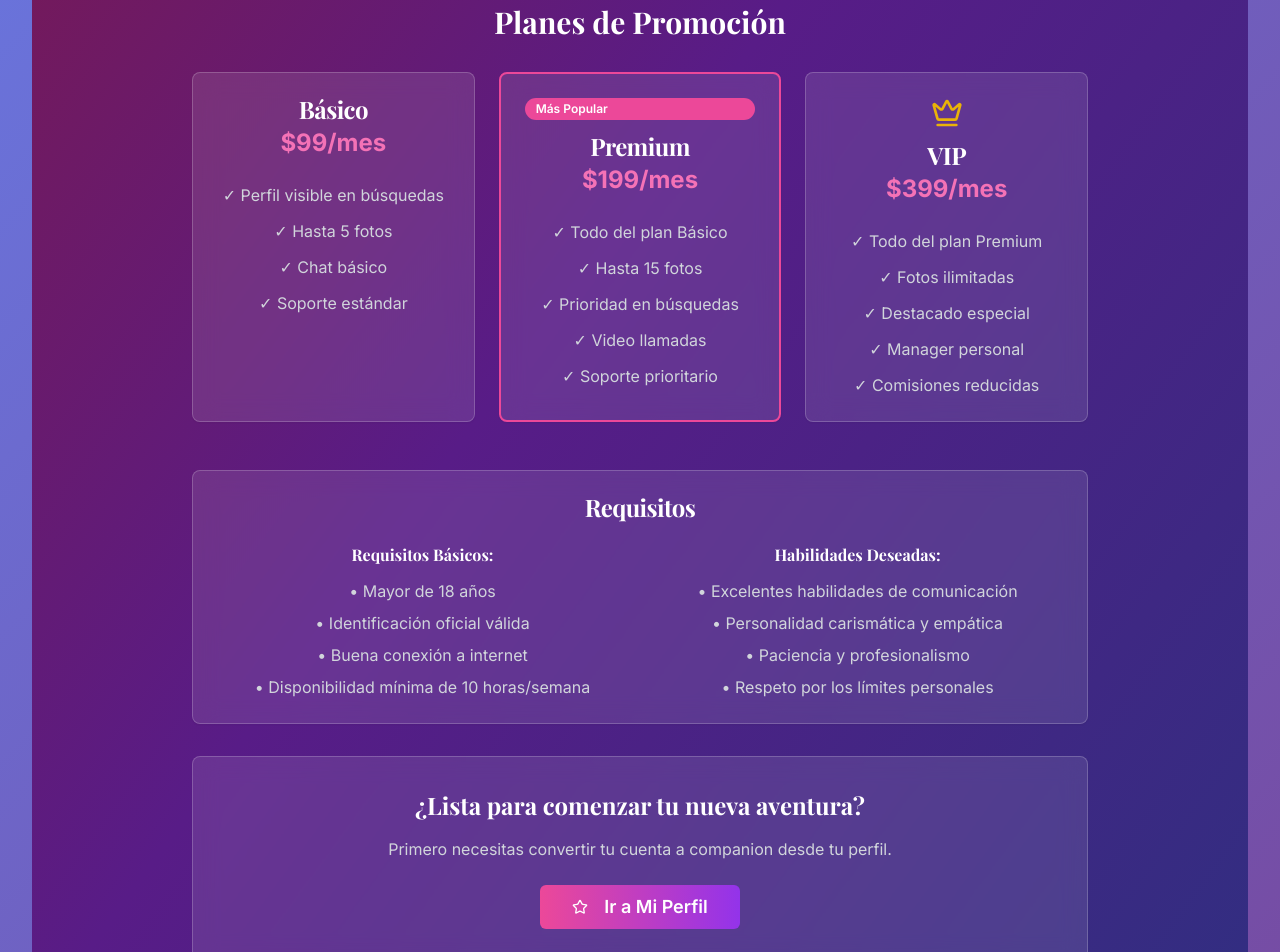
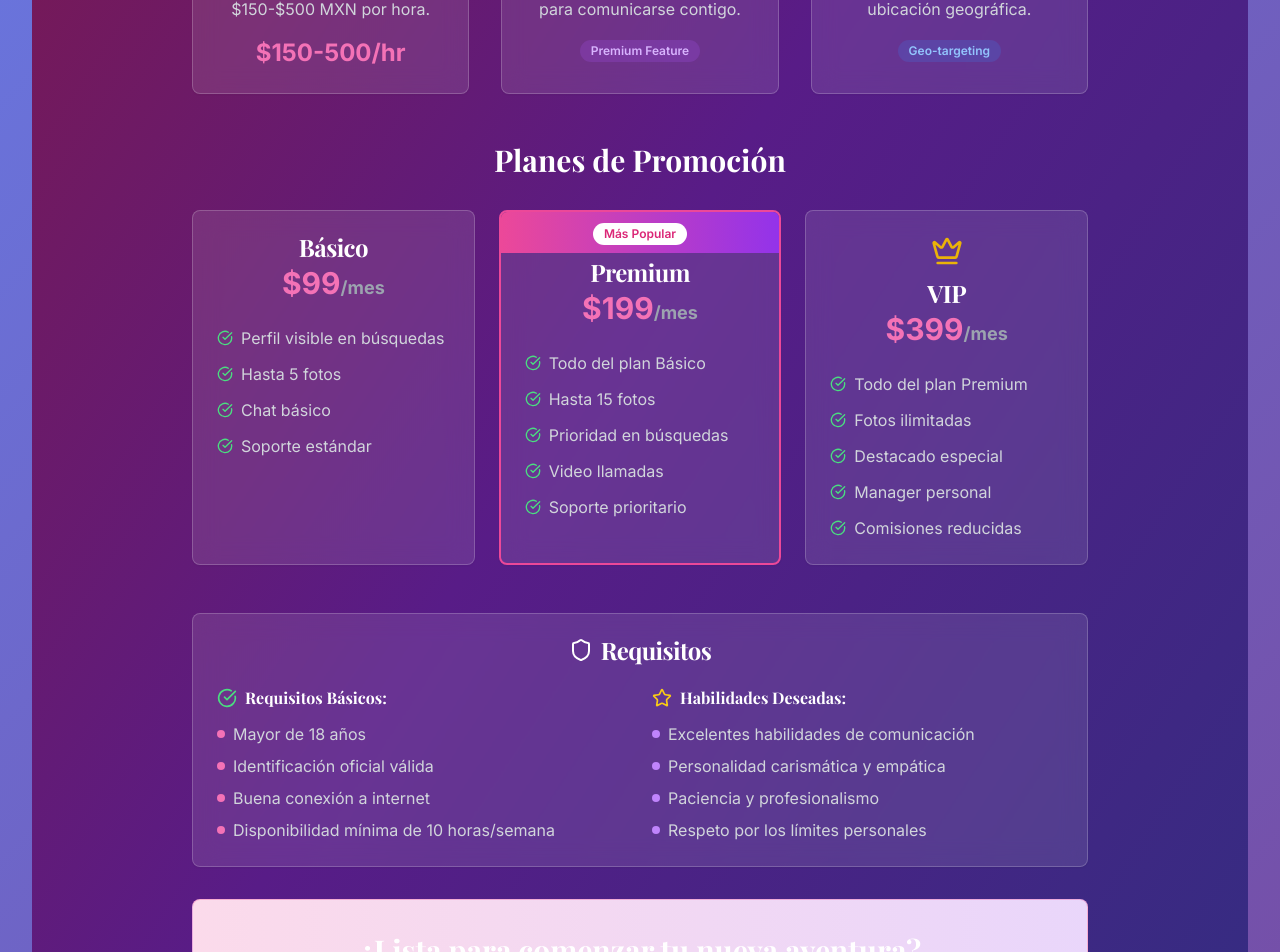
Before and after one commit to MortiPrime/rent-a-waifu-online, a React (Vite) app: page /become-companion in a window 1280 px wide. Shown: the part 660-1612 px from the top of the page. Built offline with nearby package versions, Linux system fonts and the light colour scheme.

Commit message:
Fix BecomeCompanion page
Continue working on the BecomeCompanion page, addressing any remaining issues.

```diff
--- a/src/pages/BecomeCompanion.tsx
+++ b/src/pages/BecomeCompanion.tsx
@@ -5,7 +5,7 @@ import { useAuth } from '@/hooks/useAuth';
 import { Button } from '@/components/ui/button';
 import { Card, CardContent, CardHeader, CardTitle } from '@/components/ui/card';
 import { Badge } from '@/components/ui/badge';
-import { Heart, Star, DollarSign, Shield, Users, Crown, Phone, MapPin } from 'lucide-react';
+import { Heart, Star, DollarSign, Shield, Users, Crown, Phone, MapPin, CheckCircle, ArrowRight } from 'lucide-react';
 import Navbar from '@/components/Navbar';
 import CompanionProfileForm from '@/components/CompanionProfileForm';
 
@@ -13,6 +13,7 @@ const BecomeCompanion = () => {
   const { user, profile, isGirlfriend } = useAuth();
   const navigate = useNavigate();
   const [showForm, setShowForm] = useState(false);
+  const [isLoading, setIsLoading] = useState(false);
 
   // Verificar si el usuario es companion y mostrar formulario automáticamente
   useEffect(() => {
@@ -27,14 +28,20 @@ const BecomeCompanion = () => {
       return;
     }
 
+    setIsLoading(true);
+
     // Si ya es companion, mostrar formulario
     if (isGirlfriend) {
       setShowForm(true);
+      setIsLoading(false);
       return;
     }
 
     // Si no es companion, redirigir al perfil para convertirse
-    navigate('/profile');
+    setTimeout(() => {
+      navigate('/profile');
+      setIsLoading(false);
+    }, 500);
   };
 
   // Si ya es companion o debe mostrar el formulario, mostrarlo
@@ -46,6 +53,12 @@ const BecomeCompanion = () => {
         <div className="pt-24 pb-16 px-4">
           <div className="max-w-4xl mx-auto">
             <div className="text-center mb-8">
+              <div className="flex items-center justify-center mb-4">
+                <CheckCircle className="w-8 h-8 text-green-400 mr-3" />
+                <Badge className="bg-green-500/20 text-green-400 border-green-500/30">
+                  Companion Activa
+                </Badge>
+              </div>
               <h1 className="text-4xl md:text-6xl font-playfair font-bold text-white mb-6">
                 Completa tu
                 <span className="block bg-gradient-to-r from-pink-400 to-purple-400 bg-clip-text text-transparent">
@@ -59,12 +72,42 @@ const BecomeCompanion = () => {
 
             <Card className="bg-white/10 backdrop-blur-md border-white/20">
               <CardHeader>
-                <CardTitle className="text-white">Información del Perfil</CardTitle>
+                <CardTitle className="text-white flex items-center gap-2">
+                  <Star className="w-5 h-5 text-yellow-400" />
+                  Información del Perfil
+                </CardTitle>
               </CardHeader>
               <CardContent>
                 <CompanionProfileForm />
               </CardContent>
             </Card>
+
+            {/* Información adicional para companions */}
+            <div className="mt-8 grid grid-cols-1 md:grid-cols-2 gap-6">
+              <Card className="bg-white/5 backdrop-blur-md border-white/10">
+                <CardHeader>
+                  <CardTitle className="text-white text-lg">📈 Maximiza tus Ingresos</CardTitle>
+                </CardHeader>
+                <CardContent className="text-gray-300 space-y-2">
+                  <p>✓ Completa todas las secciones de tu perfil</p>
+                  <p>✓ Sube fotos de alta calidad</p>
+                  <p>✓ Establece precios competitivos</p>
+                  <p>✓ Mantén tu disponibilidad actualizada</p>
+                </CardContent>
+              </Card>
+
+              <Card className="bg-white/5 backdrop-blur-md border-white/10">
+                <CardHeader>
+                  <CardTitle className="text-white text-lg">🛡️ Seguridad y Privacidad</CardTitle>
+                </CardHeader>
+                <CardContent className="text-gray-300 space-y-2">
+                  <p>✓ Tus datos están protegidos</p>
+                  <p>✓ Control total sobre tu información</p>
+                  <p>✓ Puedes pausar tu perfil cuando quieras</p>
+                  <p>✓ Soporte 24/7 disponible</p>
+                </CardContent>
+              </Card>
+            </div>
           </div>
         </div>
       </div>
@@ -84,47 +127,58 @@ const BecomeCompanion = () => {
                 Companion Profesional
               </span>
             </h1>
-            <p className="text-xl text-gray-300 max-w-3xl mx-auto">
+            <p className="text-xl text-gray-300 max-w-3xl mx-auto mb-8">
               Únete a nuestra plataforma exclusiva y comienza a generar ingresos
               compartiendo tu personalidad única con personas increíbles.
             </p>
+            {!user && (
+              <div className="bg-blue-500/20 border border-blue-500/30 rounded-lg p-4 mb-8">
+                <p className="text-blue-200">
+                  <Shield className="w-5 h-5 inline mr-2" />
+                  Necesitas crear una cuenta para continuar
+                </p>
+              </div>
+            )}
           </div>
 
           {/* Benefits Grid */}
           <div className="grid grid-cols-1 md:grid-cols-3 gap-8 mb-12">
-            <Card className="bg-white/10 backdrop-blur-md border-white/20 text-center">
+            <Card className="bg-white/10 backdrop-blur-md border-white/20 text-center hover:bg-white/15 transition-all duration-300">
               <CardHeader>
                 <DollarSign className="w-12 h-12 text-pink-400 mx-auto mb-4" />
                 <CardTitle className="text-white">Ingresos Flexibles</CardTitle>
               </CardHeader>
               <CardContent>
-                <p className="text-gray-300">
+                <p className="text-gray-300 mb-4">
                   Establece tus propios precios y horarios. Gana entre $150-$500 MXN por hora.
                 </p>
+                <div className="text-2xl font-bold text-pink-400">$150-500/hr</div>
               </CardContent>
             </Card>
 
-            <Card className="bg-white/10 backdrop-blur-md border-white/20 text-center">
+            <Card className="bg-white/10 backdrop-blur-md border-white/20 text-center hover:bg-white/15 transition-all duration-300">
               <CardHeader>
-                <Phone className="w-12 h-12 text-pink-400 mx-auto mb-4" />
+                <Phone className="w-12 h-12 text-purple-400 mx-auto mb-4" />
                 <CardTitle className="text-white">Contacto Directo</CardTitle>
               </CardHeader>
               <CardContent>
-                <p className="text-gray-300">
+                <p className="text-gray-300 mb-4">
                   Los usuarios suscritos podrán ver tu número de contacto para comunicarse contigo.
                 </p>
+                <Badge className="bg-purple-500/20 text-purple-300">Premium Feature</Badge>
               </CardContent>
             </Card>
 
-            <Card className="bg-white/10 backdrop-blur-md border-white/20 text-center">
+            <Card className="bg-white/10 backdrop-blur-md border-white/20 text-center hover:bg-white/15 transition-all duration-300">
               <CardHeader>
-                <MapPin className="w-12 h-12 text-pink-400 mx-auto mb-4" />
+                <MapPin className="w-12 h-12 text-blue-400 mx-auto mb-4" />
                 <CardTitle className="text-white">Búsqueda Local</CardTitle>
               </CardHeader>
               <CardContent>
-                <p className="text-gray-300">
+                <p className="text-gray-300 mb-4">
                   Los clientes pueden encontrarte fácilmente por tu ubicación geográfica.
                 </p>
+                <Badge className="bg-blue-500/20 text-blue-300">Geo-targeting</Badge>
               </CardContent>
             </Card>
           </div>
@@ -135,46 +189,48 @@ const BecomeCompanion = () => {
               Planes de Promoción
             </h2>
             <div className="grid grid-cols-1 md:grid-cols-3 gap-6">
-              <Card className="bg-white/10 backdrop-blur-md border-white/20">
+              <Card className="bg-white/10 backdrop-blur-md border-white/20 hover:border-white/30 transition-all duration-300">
                 <CardHeader className="text-center">
                   <CardTitle className="text-white">Básico</CardTitle>
-                  <div className="text-2xl font-bold text-pink-400">$99/mes</div>
+                  <div className="text-3xl font-bold text-pink-400">$99<span className="text-lg text-gray-400">/mes</span></div>
                 </CardHeader>
                 <CardContent className="space-y-3">
-                  <div className="text-gray-300">✓ Perfil visible en búsquedas</div>
-                  <div className="text-gray-300">✓ Hasta 5 fotos</div>
-                  <div className="text-gray-300">✓ Chat básico</div>
-                  <div className="text-gray-300">✓ Soporte estándar</div>
+                  <div className="text-gray-300 flex items-center"><CheckCircle className="w-4 h-4 text-green-400 mr-2" />Perfil visible en búsquedas</div>
+                  <div className="text-gray-300 flex items-center"><CheckCircle className="w-4 h-4 text-green-400 mr-2" />Hasta 5 fotos</div>
+                  <div className="text-gray-300 flex items-center"><CheckCircle className="w-4 h-4 text-green-400 mr-2" />Chat básico</div>
+                  <div className="text-gray-300 flex items-center"><CheckCircle className="w-4 h-4 text-green-400 mr-2" />Soporte estándar</div>
                 </CardContent>
               </Card>
 
-              <Card className="bg-white/10 backdrop-blur-md border-2 border-pink-500">
-                <CardHeader className="text-center">
-                  <Badge className="bg-pink-500 text-white mb-2">Más Popular</Badge>
+              <Card className="bg-white/10 backdrop-blur-md border-2 border-pink-500 relative overflow-hidden">
+                <div className="absolute top-0 left-0 right-0 bg-gradient-to-r from-pink-500 to-purple-600 p-2 text-center">
+                  <Badge className="bg-white text-pink-600 font-semibold">Más Popular</Badge>
+                </div>
+                <CardHeader className="text-center pt-12">
                   <CardTitle className="text-white">Premium</CardTitle>
-                  <div className="text-2xl font-bold text-pink-400">$199/mes</div>
+                  <div className="text-3xl font-bold text-pink-400">$199<span className="text-lg text-gray-400">/mes</span></div>
                 </CardHeader>
                 <CardContent className="space-y-3">
-                  <div className="text-gray-300">✓ Todo del plan Básico</div>
-                  <div className="text-gray-300">✓ Hasta 15 fotos</div>
-                  <div className="text-gray-300">✓ Prioridad en búsquedas</div>
-                  <div className="text-gray-300">✓ Video llamadas</div>
-                  <div className="text-gray-300">✓ Soporte prioritario</div>
+                  <div className="text-gray-300 flex items-center"><CheckCircle className="w-4 h-4 text-green-400 mr-2" />Todo del plan Básico</div>
+                  <div className="text-gray-300 flex items-center"><CheckCircle className="w-4 h-4 text-green-400 mr-2" />Hasta 15 fotos</div>
+                  <div className="text-gray-300 flex items-center"><CheckCircle className="w-4 h-4 text-green-400 mr-2" />Prioridad en búsquedas</div>
+                  <div className="text-gray-300 flex items-center"><CheckCircle className="w-4 h-4 text-green-400 mr-2" />Video llamadas</div>
+                  <div className="text-gray-300 flex items-center"><CheckCircle className="w-4 h-4 text-green-400 mr-2" />Soporte prioritario</div>
                 </CardContent>
               </Card>
 
-              <Card className="bg-white/10 backdrop-blur-md border-white/20">
+              <Card className="bg-white/10 backdrop-blur-md border-white/20 hover:border-yellow-500/50 transition-all duration-300">
                 <CardHeader className="text-center">
                   <Crown className="w-8 h-8 text-yellow-500 mx-auto mb-2" />
                   <CardTitle className="text-white">VIP</CardTitle>
-                  <div className="text-2xl font-bold text-pink-400">$399/mes</div>
+                  <div className="text-3xl font-bold text-pink-400">$399<span className="text-lg text-gray-400">/mes</span></div>
                 </CardHeader>
                 <CardContent className="space-y-3">
-                  <div className="text-gray-300">✓ Todo del plan Premium</div>
-                  <div className="text-gray-300">✓ Fotos ilimitadas</div>
-                  <div className="text-gray-300">✓ Destacado especial</div>
-                  <div className="text-gray-300">✓ Manager personal</div>
-                  <div className="text-gray-300">✓ Comisiones reducidas</div>
+                  <div className="text-gray-300 flex items-center"><CheckCircle className="w-4 h-4 text-green-400 mr-2" />Todo del plan Premium</div>
+                  <div className="text-gray-300 flex items-center"><CheckCircle className="w-4 h-4 text-green-400 mr-2" />Fotos ilimitadas</div>
+                  <div className="text-gray-300 flex items-center"><CheckCircle className="w-4 h-4 text-green-400 mr-2" />Destacado especial</div>
+                  <div className="text-gray-300 flex items-center"><CheckCircle className="w-4 h-4 text-green-400 mr-2" />Manager personal</div>
+                  <div className="text-gray-300 flex items-center"><CheckCircle className="w-4 h-4 text-green-400 mr-2" />Comisiones reducidas</div>
                 </CardContent>
               </Card>
             </div>
@@ -183,26 +239,59 @@ const BecomeCompanion = () => {
           {/* Requirements */}
           <Card className="bg-white/10 backdrop-blur-md border-white/20 mb-8">
             <CardHeader>
-              <CardTitle className="text-white text-center">Requisitos</CardTitle>
+              <CardTitle className="text-white text-center flex items-center justify-center gap-2">
+                <Shield className="w-6 h-6" />
+                Requisitos
+              </CardTitle>
             </CardHeader>
             <CardContent>
               <div className="grid grid-cols-1 md:grid-cols-2 gap-6">
                 <div>
-                  <h4 className="font-semibold text-white mb-3">Requisitos Básicos:</h4>
+                  <h4 className="font-semibold text-white mb-3 flex items-center gap-2">
+                    <CheckCircle className="w-5 h-5 text-green-400" />
+                    Requisitos Básicos:
+                  </h4>
                   <ul className="text-gray-300 space-y-2">
-                    <li>• Mayor de 18 años</li>
-                    <li>• Identificación oficial válida</li>
-                    <li>• Buena conexión a internet</li>
-                    <li>• Disponibilidad mínima de 10 horas/semana</li>
+                    <li className="flex items-center gap-2">
+                      <div className="w-2 h-2 bg-pink-400 rounded-full"></div>
+                      Mayor de 18 años
+                    </li>
+                    <li className="flex items-center gap-2">
+                      <div className="w-2 h-2 bg-pink-400 rounded-full"></div>
+                      Identificación oficial válida
+                    </li>
+                    <li className="flex items-center gap-2">
+                      <div className="w-2 h-2 bg-pink-400 rounded-full"></div>
+                      Buena conexión a internet
+                    </li>
+                    <li className="flex items-center gap-2">
+                      <div className="w-2 h-2 bg-pink-400 rounded-full"></div>
+                      Disponibilidad mínima de 10 horas/semana
+                    </li>
                   </ul>
                 </div>
                 <div>
-                  <h4 className="font-semibold text-white mb-3">Habilidades Deseadas:</h4>
+                  <h4 className="font-semibold text-white mb-3 flex items-center gap-2">
+                    <Star className="w-5 h-5 text-yellow-400" />
+                    Habilidades Deseadas:
+                  </h4>
                   <ul className="text-gray-300 space-y-2">
-                    <li>• Excelentes habilidades de comunicación</li>
-                    <li>• Personalidad carismática y empática</li>
-                    <li>• Paciencia y profesionalismo</li>
-                    <li>• Respeto por los límites personales</li>
+                    <li className="flex items-center gap-2">
+                      <div className="w-2 h-2 bg-purple-400 rounded-full"></div>
+                      Excelentes habilidades de comunicación
+                    </li>
+                    <li className="flex items-center gap-2">
+                      <div className="w-2 h-2 bg-purple-400 rounded-full"></div>
+                      Personalidad carismática y empática
+                    </li>
+                    <li className="flex items-center gap-2">
+                      <div className="w-2 h-2 bg-purple-400 rounded-full"></div>
+                      Paciencia y profesionalismo
+                    </li>
+                    <li className="flex items-center gap-2">
+                      <div className="w-2 h-2 bg-purple-400 rounded-full"></div>
+                      Respeto por los límites personales
+                    </li>
                   </ul>
                 </div>
               </div>
@@ -211,26 +300,47 @@ const BecomeCompanion = () => {
 
           {/* CTA Section */}
           <div className="text-center">
-            <Card className="bg-white/10 backdrop-blur-md border-white/20">
+            <Card className="bg-gradient-to-r from-pink-500/20 to-purple-600/20 backdrop-blur-md border-pink-500/30">
               <CardContent className="p-8">
-                <h3 className="text-2xl font-bold text-white mb-4">
+                <h3 className="text-3xl font-bold text-white mb-4">
                   ¿Lista para comenzar tu nueva aventura?
                 </h3>
-                <p className="text-gray-300 mb-6">
+                <p className="text-gray-300 mb-6 text-lg">
                   {isGirlfriend
                     ? 'Completa tu perfil de companion para comenzar a recibir solicitudes.'
                     : 'Primero necesitas convertir tu cuenta a companion desde tu perfil.'}
                 </p>
                 <Button
                   onClick={handleBecomeCompanion}
+                  disabled={isLoading}
                   size="lg"
-                  className="bg-gradient-to-r from-pink-500 to-purple-600 hover:from-pink-600 hover:to-purple-700 text-white font-semibold px-8 py-4 text-lg transition-all duration-300"
+                  className="bg-gradient-to-r from-pink-500 to-purple-600 hover:from-pink-600 hover:to-purple-700 text-white font-semibold px-8 py-4 text-lg transition-all duration-300 transform hover:scale-105"
                 >
-                  <Star className="w-5 h-5 mr-2" />
-                  {isGirlfriend
-                    ? 'Completar Perfil'
-                    : 'Ir a Mi Perfil'}
+                  {isLoading ? (
+                    <div className="flex items-center gap-2">
+                      <div className="w-5 h-5 border-2 border-white/30 border-t-white rounded-full animate-spin"></div>
+                      Procesando...
+                    </div>
+                  ) : (
+                    <>
+                      <Star className="w-5 h-5 mr-2" />
+                      {isGirlfriend
+                        ? 'Completar Perfil'
+                        : 'Ir a Mi Perfil'}
+                      <ArrowRight className="w-5 h-5 ml-2" />
+                    </>
+                  )}
                 </Button>
+
+                {!user && (
+                  <div className="mt-4">
+                    <Link to="/auth">
+                      <Button variant="outline" className="bg-white/10 text-white border-white/20 hover:bg-white/20">
+                        Crear Cuenta Gratis
+                      </Button>
+                    </Link>
+                  </div>
+                )}
               </CardContent>
             </Card>
           </div>
```
